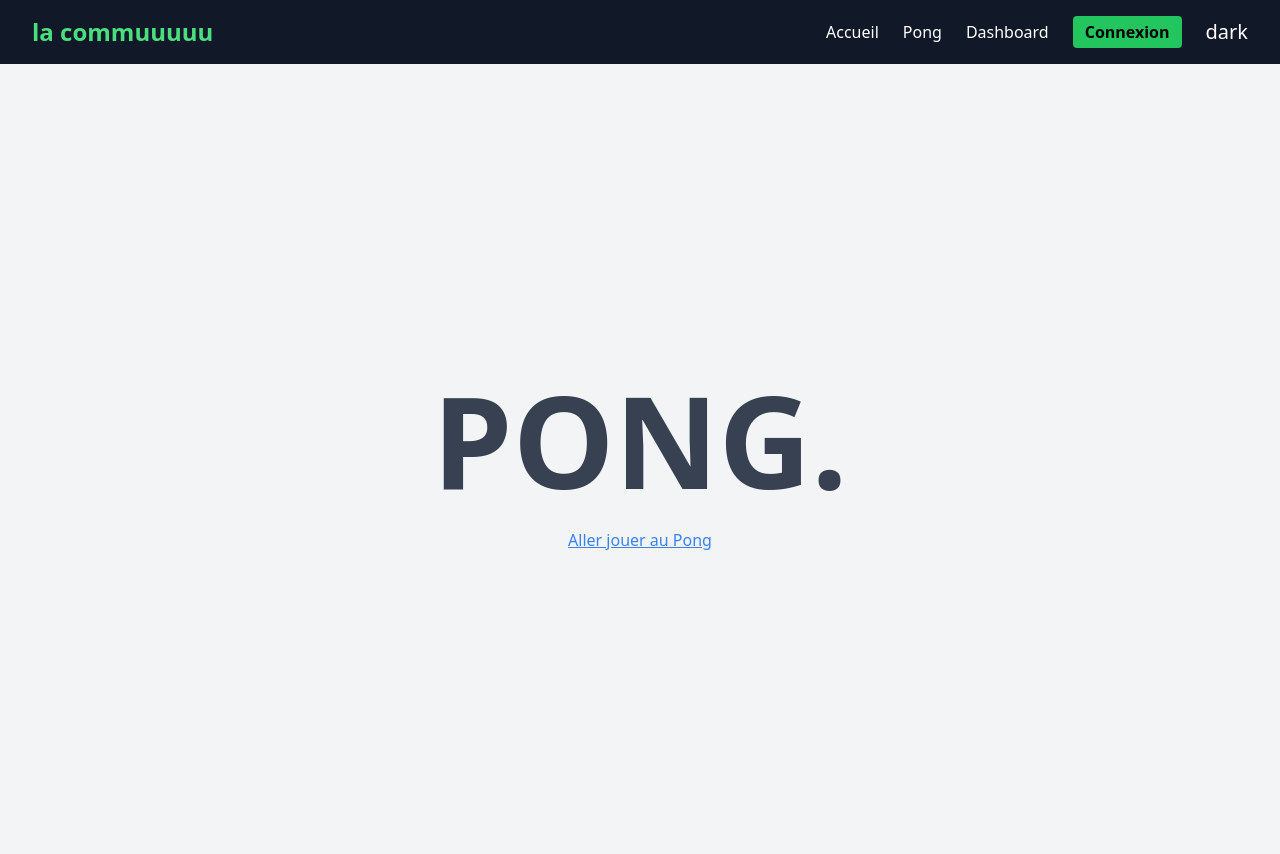
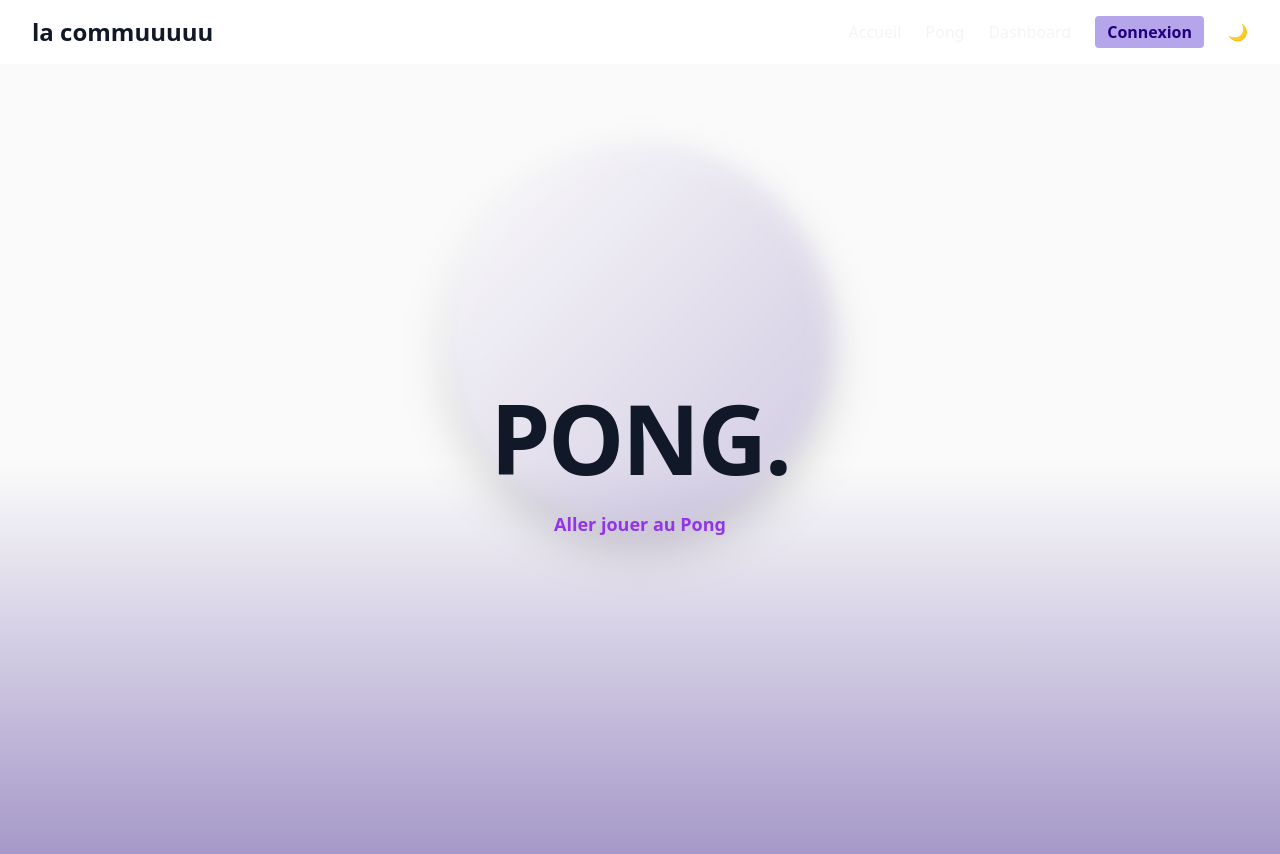
Before and after one commit to transcendencedefou/front-service, a Vue app: page / in a window 1280 px wide. Shown: the top 854 px of the page. Built offline with nearby package versions, Linux system fonts and the light colour scheme.

Commit message:
wip: avant rebase

```diff
--- a/src/App.vue
+++ b/src/App.vue
@@ -1,5 +1,5 @@
 <script lang="ts" setup>
-  import Navbar from './views/Navbar.vue'
+  import Navbar from './components/Navbar.vue'
 </script>
 
 <template>
--- a/src/assets/main.css
+++ b/src/assets/main.css
@@ -4,8 +4,6 @@
 
 @layer base {
   body {
-    background-color: #1a1a1a;
-    color: white;
     font-family: system-ui, -apple-system, sans-serif;
   }
 }
--- /dev/null
+++ b/src/components/Navbar.vue
@@ -0,0 +1,70 @@
+<template>
+    <nav class="bg-transparent backdrop-blur-sm shadow-md text-gray-900 dark:text-white dark:bg-black">
+      <div class="max-w-7xl mx-auto px-4 sm:px-6 lg:px-8">
+        <div class="flex justify-between h-16 items-center">
+          <!-- Logo -->
+          <router-link to="/" class="text-2xl font-bold text-accent">la commuuuuu</router-link>
+
+          <!-- Desktop links -->
+          <div class="hidden md:flex space-x-6 items-center">
+            <router-link to="/" class="text-gray-100 hover:text-clpurple transition">Accueil</router-link>
+            <router-link to="/pong" class="text-gray-100 hover:text-clpurple transition">Pong</router-link>
+            <router-link to="/dashboard" class="text-gray-100 hover:text-clpurple transition">Dashboard</router-link>
+            <router-link to="/login" class="text-dkpurple bg-clpurple px-3 py-1 rounded hover:text-white font-semibold">Connexion</router-link>
+            <!-- Toggle Light/Dark Mode -->
+            <button
+              @click="toggleTheme"
+              :aria-label="theme === 'dark' ? 'Activer le theme clair' : 'Activer le theme sombre'"
+            >
+              <span v-if="theme === 'dark'">☀️</span>
+              <span v-else>🌙</span>
+            </button>
+            </div>
+          <!-- Burger (mobile) -->
+          <div class="md:hidden z-50 relative">
+            <button @click="menuOpen = !menuOpen" class="focus:outline-none">
+              <svg v-if="!menuOpen" xmlns="http://www.w3.org/2000/svg" class="h-6 w-6" fill="none" viewBox="0 0 24 24" stroke="currentColor">
+                <path stroke-linecap="round" stroke-linejoin="round" stroke-width="2" d="M4 6h16M4 12h16M4 18h16" />
+              </svg>
+              <svg v-else xmlns="http://www.w3.org/2000/svg" class="h-6 w-6" fill="none" viewBox="0 0 24 24" stroke="currentColor">
+                <path stroke-linecap="round" stroke-linejoin="round" stroke-width="2" d="M6 18L18 6M6 6l12 12" />
+              </svg>
+            </button>
+          </div>
+        </div>
+      </div>
+    </nav>
+
+      <!-- Mobile menu -->
+      <div v-if="menuOpen" class="fixed inset-0 z-50 flex flex-col items-center justify-center space-y-8 bg-white text-gray-900 dark:bg-gray-900 dark:text-white md:hidden transition">
+        <!-- Close button -->
+        <button
+          @click="menuOpen = false"
+          class="absolute top-4 right-4 z-50 text-3xl text-gray-900 dark:text-white hover:scale-110 transition"
+          aria-label="Fermer le menu"
+        >
+          &times;
+        </button>
+        <router-link to="/" class="text-2xl font-semibold hover:text-green-500" @click="menuOpen = false"> Accueil </router-link>
+        <router-link to="/pong" class="text-2xl font-semibold hover:text-green-500" @click="menuOpen = false"> Pong </router-link>
+        <router-link to="/dashboard" class="text-2xl font-semibold hover:text-green-500" @click="menuOpen = false"> Dashboard </router-link>
+        <router-link to="/login" class="text-2xl font-semibold hover:text-green-500" @click="menuOpen = false"> Connexion </router-link>
+        <!-- Light/Dark toggle -->
+        <button
+          @click="toggleTheme"
+          class="mt-8 text-2xl hover:scale-110 transition"
+          :aria-label="theme === 'dark' ? 'Activer le thème clair' : 'Activer le thème sombre'"
+        >
+          <span v-if="theme === 'dark'">☀️</span>
+          <span v-else>🌙</span>
+        </button>
+      </div>
+  </template>
+
+  <script lang="ts" setup>
+  import { ref } from 'vue'
+  import { useTheme } from '@/composables/useTheme'
+
+  const menuOpen = ref(false)
+  const { theme, toggleTheme } = useTheme()
+  </script>
--- a/src/views/HomeView.vue
+++ b/src/views/HomeView.vue
@@ -1,28 +1,38 @@
 <template>
-    <div class="flex flex-col items-center justify-center min-h-screen bg-gray-100">
-      <h1 ref="textRef" class="text-9xl font-bold mb-6 text-gray-700 dark:text-red-500">PONG.</h1>
-      <router-link to="/pong" class="text-blue-500 underline hover:text-blue-700">
+  <div class="relative w-full h-screen overflow-hidden bg-neutral-50 dark:bg-black flex items-center justify-center">
+    <!-- Sphere simulee -->
+    <div
+      ref="sphereRef"
+      class="absolute w-64 h-64 md:w-96 md:h-96 rounded-full bg-gradient-to-br from-white/20 to-dkpurple/20 shadow-2xl blur-md -translate-y-24 md:-translate-y-32"
+    ></div>
+
+    <!-- Gradient de sol fondu -->
+    <div class="absolute inset-x-0 bottom-0 h-1/2 bg-gradient-to-t from-dkpurple/40 to-transparent dark:from-dkpurple/90 pointer-events-none"></div>
+
+    <!-- Texte au-dessus -->
+    <div class="relative z-10 text-center">
+      <h1 ref="textRef" class="text-6xl md:text-8xl font-black text-gray-900 dark:text-white tracking-tight">PONG.</h1>
+      <router-link
+        to="/pong"
+        class="mt-6 inline-block text-lg font-semibold text-purple-600 dark:text-purple-400 hover:underline"
+      >
         Aller jouer au Pong
       </router-link>
     </div>
+  </div>
 </template>
 
-<script lang="ts" setup>
-  import { onMounted, ref } from 'vue';
+<script setup lang="ts">
+import { ref, onMounted } from 'vue'
 import { gsap } from 'gsap'
 import { TextPlugin } from 'gsap/TextPlugin'
 gsap.registerPlugin(TextPlugin)
 
 const textRef = ref(null)
+const sphereRef = ref<HTMLElement | null>(null)
 
-  onMounted(() =>{
-    const messages = [
-      "PING.",
-      "PONG.",
-      "WIN.",
-      "LOSE.",
-    ]
-
+onMounted(() => {
+  const messages = ['PING.', 'PONG.', 'WIN.', 'LOSE.']
   let i = 0
 
   const animateText = () => {
@@ -36,48 +46,21 @@
       }
     })
 
-    // erase text
-    tl.to(textRef.value, {
-      duration: 0.5,
-      text: "",
-      ease: "none",
-    })
-
-    // writer again
-    tl.to(textRef.value, {
-      duration: 1.5,
-      text: messages[i],
-      ease: "none",
-    })
+    tl.to(textRef.value, { duration: 0.5, text: '', ease: 'none' })
+    tl.to(textRef.value, { duration: 1.5, text: messages[i], ease: 'none' })
   }
 
   animateText()
+
+  gsap.to(sphereRef.value, {
+    y: +0.1,
+    scale: 1.05,
+    filter: "blur(24px)",
+    opacity: 0.9,
+    duration: 2.5,
+    repeat: -1,
+    yoyo: true,
+    ease: "sine.inOut",
+  })
 })
 </script>
-
-<style scoped>
-.pong-button {
-  position: absolute;
-  top: 20px;
-  left: 20px;
-  z-index: 50;
-}
-
-.back-link {
-  display: inline-block;
-  padding: 10px 16px;
-  background-color: #111;
-  color: #f1f1f1;
-  border-radius: 6px;
-  font-family: 'Segoe UI', sans-serif;
-  font-size: 14px;
-  text-decoration: none;
-  transition: background-color 0.3s, transform 0.2s;
-  box-shadow: 0 2px 6px rgba(0, 0, 0, 0.5);
-}
-
-.back-link:hover {
-  background-color: #333;
-  transform: scale(1.05);
-}
-</style>
--- a/src/views/LoginForm.vue
+++ b/src/views/LoginForm.vue
@@ -10,7 +10,7 @@
     <!-- sous titre + lien  -->
     <p class="text-center text-sm text-gray-600">
       Tjrs pas membre?
-      <a href="#" class="font-medium text-indigo-600 hover:text-indigo-500">t'attends quoi?</a>
+      <a href="#" class="font-medium text-clpurple hover:text-clpurple">t'attends quoi?</a>
     </p>
     <!-- formulaire de connexion -->
     <form class="mt-8 space-y-6" @submit.prevent="onSubmit">
@@ -62,14 +62,14 @@
           Se souvenir de moi ?
         </label>
         <div class="text-sm">
-          <a href="#" class="font-medium text-indigo-600 hover:text-indigo-500">Mot de passe oublie?</a>
+          <a href="#" class="font-medium text-clpurple hover:text-clpurple">Mot de passe oublie?</a>
         </div>
       </div>
       <!-- submit bouton -->
       <div>
         <button
           type="submit"
-          class="w-full flex justify-center rounded-md border border-transparent bg-indigo-600 py-2 px-4 text-sm font-medium text-white hover:bg-indigo-700"
+          class="w-full flex justify-center rounded-md border border-transparent bg-clpurple py-2 px-4 text-sm font-medium text-white hover:bg-indigo-700 transition"
         >
           Se connecter
         </button>
--- a/src/views/Navbar.vue
+++ /dev/null
@@ -1,50 +0,0 @@
-<template>
-    <nav class="bg-gray-900 text-white shadow-md">
-      <div class="max-w-7xl mx-auto px-4 sm:px-6 lg:px-8">
-        <div class="flex justify-between h-16 items-center">
-          <!-- Logo -->
-          <router-link to="/" class="text-2xl font-bold text-green-400">la commuuuuu</router-link>
-
-          <!-- Desktop links -->
-          <div class="hidden md:flex space-x-6 items-center">
-            <router-link to="/" class="hover:text-green-400 transition">Accueil</router-link>
-            <router-link to="/pong" class="hover:text-green-400 transition">Pong</router-link>
-            <router-link to="/dashboard" class="hover:text-green-400 transition">Dashboard</router-link>
-            <router-link to="/login" class="bg-green-500 px-3 py-1 rounded hover:bg-green-600 text-black font-semibold">Connexion</router-link>
-            <!-- Toggle Light/Dark Mode -->
-            <button @click="toggleTheme" class="ml-4 text-xl hover:scale-110 transition">
-              <span v-if="theme === 'dark'">light</span>
-              <span v-else>dark</span>
-            </button>
-            </div>
-          <!-- Burger (mobile) -->
-          <div class="md:hidden">
-            <button @click="menuOpen = !menuOpen" class="focus:outline-none">
-              <svg v-if="!menuOpen" xmlns="http://www.w3.org/2000/svg" class="h-6 w-6" fill="none" viewBox="0 0 24 24" stroke="currentColor">
-                <path stroke-linecap="round" stroke-linejoin="round" stroke-width="2" d="M4 6h16M4 12h16M4 18h16" />
-              </svg>
-              <svg v-else xmlns="http://www.w3.org/2000/svg" class="h-6 w-6" fill="none" viewBox="0 0 24 24" stroke="currentColor">
-                <path stroke-linecap="round" stroke-linejoin="round" stroke-width="2" d="M6 18L18 6M6 6l12 12" />
-              </svg>
-            </button>
-          </div>
-        </div>
-      </div>
-
-      <!-- Mobile menu -->
-      <div v-if="menuOpen" class="md:hidden px-4 pb-4 space-y-2 bg-gray-800">
-        <router-link to="/" class="block hover:text-green-400">Accueil</router-link>
-        <router-link to="/pong" class="block hover:text-green-400">Pong</router-link>
-        <router-link to="/dashboard" class="block hover:text-green-400">Dashboard</router-link>
-        <router-link to="/login" class="block bg-green-500 px-3 py-1 rounded text-black font-semibold hover:bg-green-600">Connexion</router-link>
-      </div>
-    </nav>
-  </template>
-
-  <script lang="ts" setup>
-  import { ref } from 'vue'
-  import { useTheme } from '@/composables/useTheme'
-
-  const menuOpen = ref(false)
-  const { theme, toggleTheme } = useTheme()
-  </script>
--- a/tailwind.config.js
+++ b/tailwind.config.js
@@ -6,7 +6,12 @@ export default {
       "./src/**/*.{vue,js,ts,jsx,tsx}",
     ],
     theme: {
-      extend: {},
+      extend: {
+        colors: {
+          clpurple: '#b5a5eb',
+          dkpurple: '#22007c',
+        }
+      },
     },
     plugins: [],
   }
```
Lines whose indentation alone changed are shown as unchanged.
